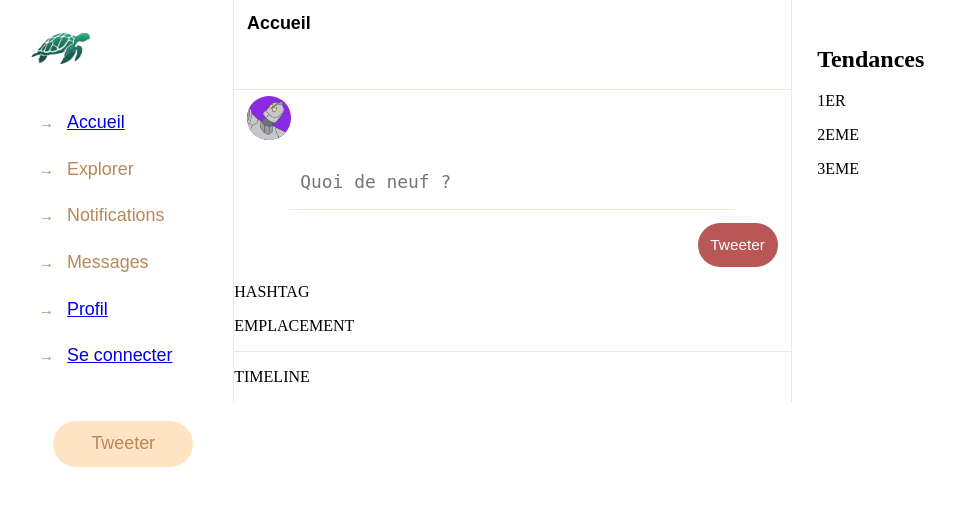
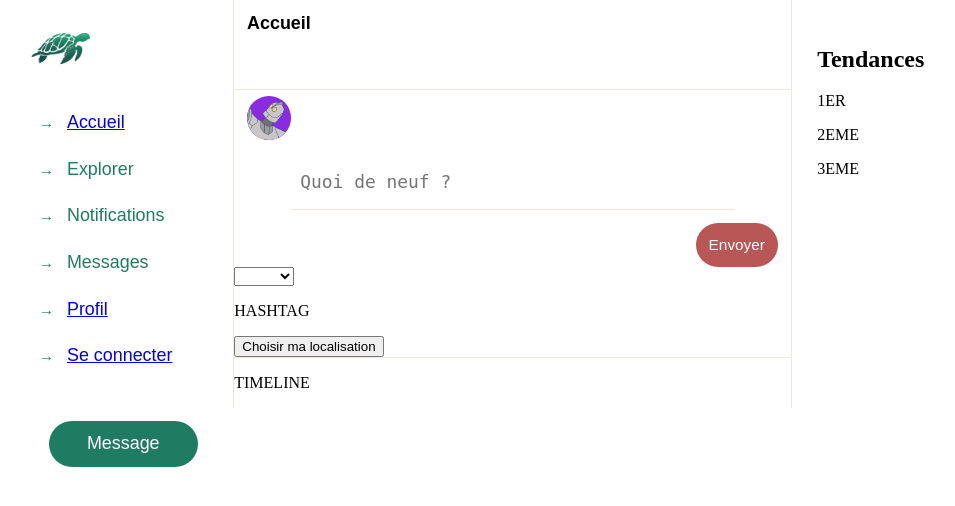
Before and after one commit to DynaTiuM/WE4A_Twitter_Project, a PHP site: page / in a window 1280 px wide. Shown: the top 506 px of the page, without its empty margins (102-1057 px from the left). Run offline with PHP 8.4, Linux system fonts and the light colour scheme; some libraries are stand-ins or nearby versions.

Commit message:
Adding first Google Map to a tweet

```diff
--- a/php/css/stylesheet.css
+++ b/php/css/stylesheet.css
@@ -68,7 +93,7 @@ ul {
 }
 
 .NavigationButton {
-    color: #b98857;
+    color: #1F7C62;
     text-align: left;
     padding: 1vw 1vw 1vw 0;
 }
@@ -83,7 +108,7 @@ ul {
 .NavigationButton:before {
     content: "\2192";
     font-size: 1.2vw;
-    color: #b98857;
+    color: #1F7C62;
     margin-right: 1vw;
     margin-left: 0;
     padding-left: 0;
@@ -92,10 +117,10 @@ ul {
 .NavigationTweeter {
     margin-top: 2vw;
     text-align: center;
-    color: #b98857;
+    color:  white;
     padding: 1vw 3vw;
     border-radius: 3vw;
-    background-color: bisque;
+    background-color: #1F7C62;
 }
 
 .center {
--- a/php/index.php
+++ b/php/index.php
@@ -7,6 +7,45 @@
     <link rel = "stylesheet" href = "./css/stylesheet.css">
     <title>Twitturtle</title>
     <link rel="shortcut icon" href="./favicon.ico">
+    <script src="https://maps.googleapis.com/maps/api/js?key=AIzaSyATs7fPlZoEbjUiYV4dpOwg2rz4dOmtPuQ&callback=initMap"></script>
+
+    <script>
+        function initMap() {
+            if (document.getElementById('map') != null) {
+                var map = new google.maps.Map(document.getElementById('map'), {
+                    center: {lat: 48.8534, lng: 2.3488}, // Coordonnées de Paris
+                    zoom: 13
+                });
+
+                var marker = new google.maps.Marker({
+                    position: map.getCenter(),
+                    map: map,
+                    draggable: true
+                });
+
+                google.maps.event.addListener(marker, 'dragend', function() {
+                    document.getElementById('latitude').value = marker.getPosition().lat();
+                    document.getElementById('longitude').value = marker.getPosition().lng();
+                });
+
+                google.maps.event.addListener(map, 'click', function(event) {
+                    marker.setPosition(event.latLng);
+                    document.getElementById('latitude').value = event.latLng.lat();
+                    document.getElementById('longitude').value = event.latLng.lng();
+                });
+            }
+        }
+
+        function openModal() {
+            document.getElementById('modal').style.display = 'block';
+            initMap();
+        }
+
+        function closeModal() {
+            document.getElementById('modal').style.display = 'none';
+        }
+    </script>
+
 </head>
 
 <body>
@@ -22,7 +61,7 @@
             <li class = "NavigationButton"><a href = "connect.php">Se connecter</a></li>
         </ul>
         <div class = "center">
-            <li class = "NavigationTweeter">Tweeter</li>
+            <li class = "NavigationTweeter">Message</li>
         </div>
     </div>
 
@@ -33,10 +72,31 @@
             <textarea class = "Content" placeholder="Quoi de neuf ?" rows="1" maxlength="240"></textarea>
             <span class = "Border" style="width: 80%;"></span>
             <div class = "ButtonPosition">
-                <a><button class = "Tweeter">Tweeter</button></a>
+                <a><button class = "Tweeter">Envoyer</button></a>
             </div>
+            <select>
+                <option value ="option1"></option>
+                <option value ="option2">PET 1</option>
+                <option value ="option3">PET 2</option>
+            </select>
             <p>HASHTAG</p>
-            <p>EMPLACEMENT</p>
+            <button onclick="openModal()">Choisir ma localisation</button>
+
+            <div id="modal">
+                <div id="modal-content">
+                    <span onclick="closeModal()" style="float:right">&times;</span>
+                    <h3>Choisir une localisation sur la carte</h3>
+                    <div id="map" style="height: 400px"></div>
+                    <form>
+                        <label for="latitude">Latitude :</label>
+                        <input type="text" id="latitude" name="latitude"><br>
+
+                        <label for="longitude">Longitude :</label>
+                        <input type="text" id="longitude" name="longitude"><br>
+                    </form>
+                </div>
+            </div>
+
         </div>
         <div class = "TimeLine">
             <p>TIMELINE</p>
```
Also changed, not shown: other parts of php/css/stylesheet.css (+26 -1 lines).
